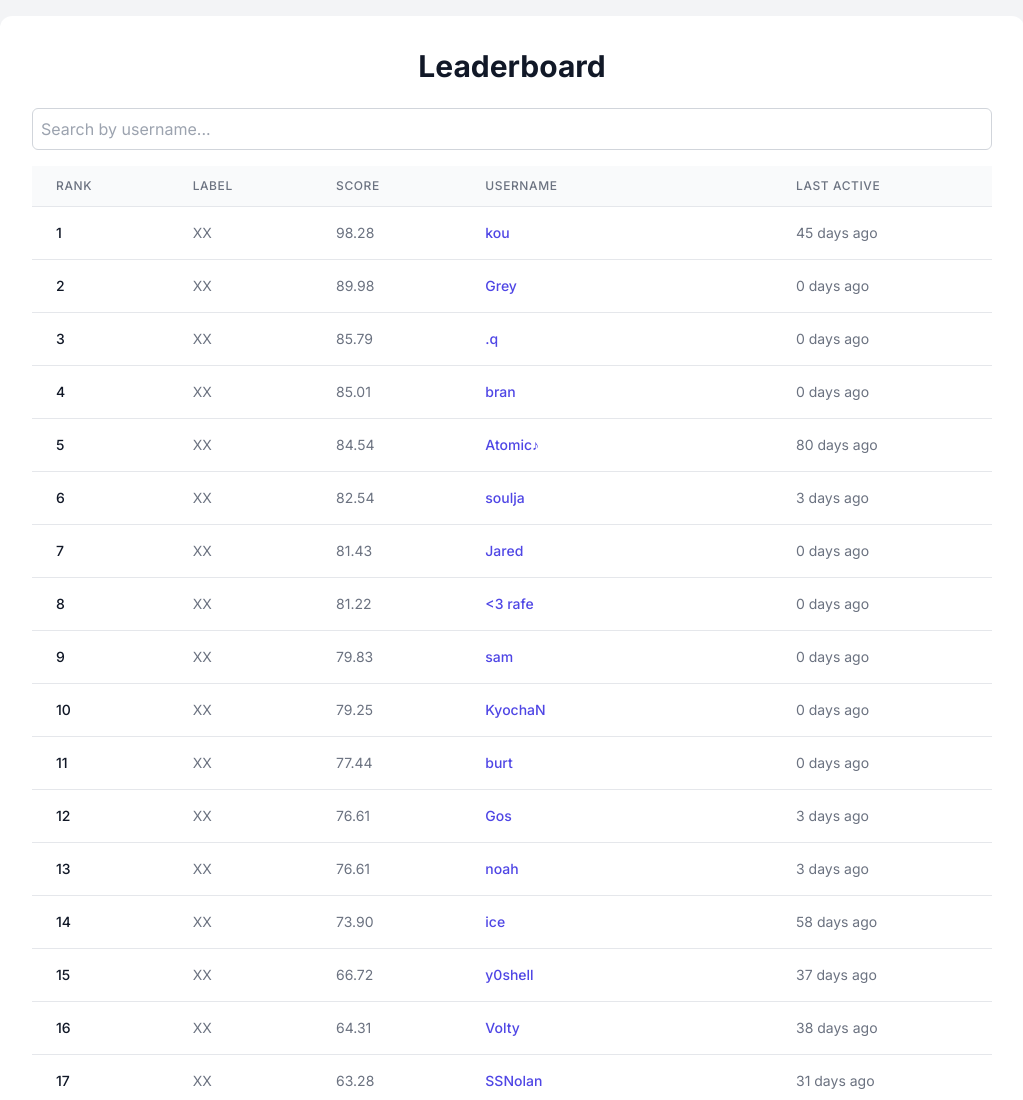
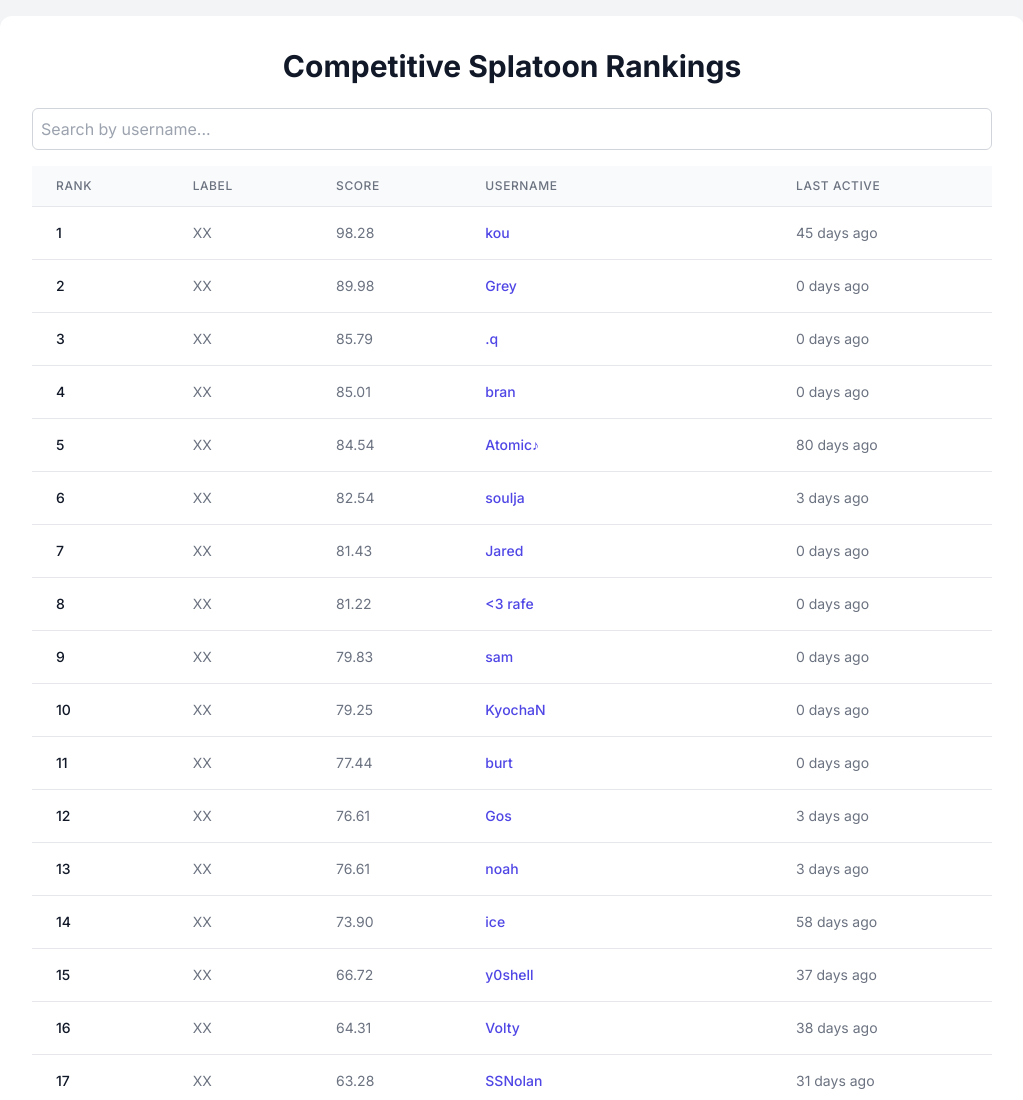
Before and after one commit to cesaregarza/blog-applets, a plain HTML site: page top-500-alpha/index.html in a window 1280 px wide. Shown: the top 1100 px of the page, without its empty margins (128-1151 px from the left). Drawn offline with nearby package versions, Linux system fonts and the light colour scheme.

Commit message:
Update title and header for leaderboard page: Changed the page title to "splat.top rankings" and updated the main header to "Competitive Splatoon Rankings" for better branding and clarity.

```diff
--- a/top-500-alpha/index.html
+++ b/top-500-alpha/index.html
@@ -3,7 +3,7 @@
 <head>
     <meta charset="UTF-8">
     <meta name="viewport" content="width=device-width, initial-scale=1.0">
-    <title>Minimalist Leaderboard</title>
+    <title>splat.top rankings</title>
     <!-- Tailwind CSS for styling -->
     <script src="https://cdn.tailwindcss.com"></script>
     <!-- Google Fonts: Inter -->
@@ -17,7 +17,7 @@
 
     <div class="w-full max-w-5xl mx-auto bg-white rounded-xl shadow-lg p-6 md:p-8">
         <div class="mb-6">
-            <h1 class="text-2xl md:text-3xl font-bold text-gray-900 text-center">Leaderboard</h1>
+            <h1 class="text-2xl md:text-3xl font-bold text-gray-900 text-center">Competitive Splatoon Rankings</h1>
         </div>
 
         <!-- Search Filter -->
```
